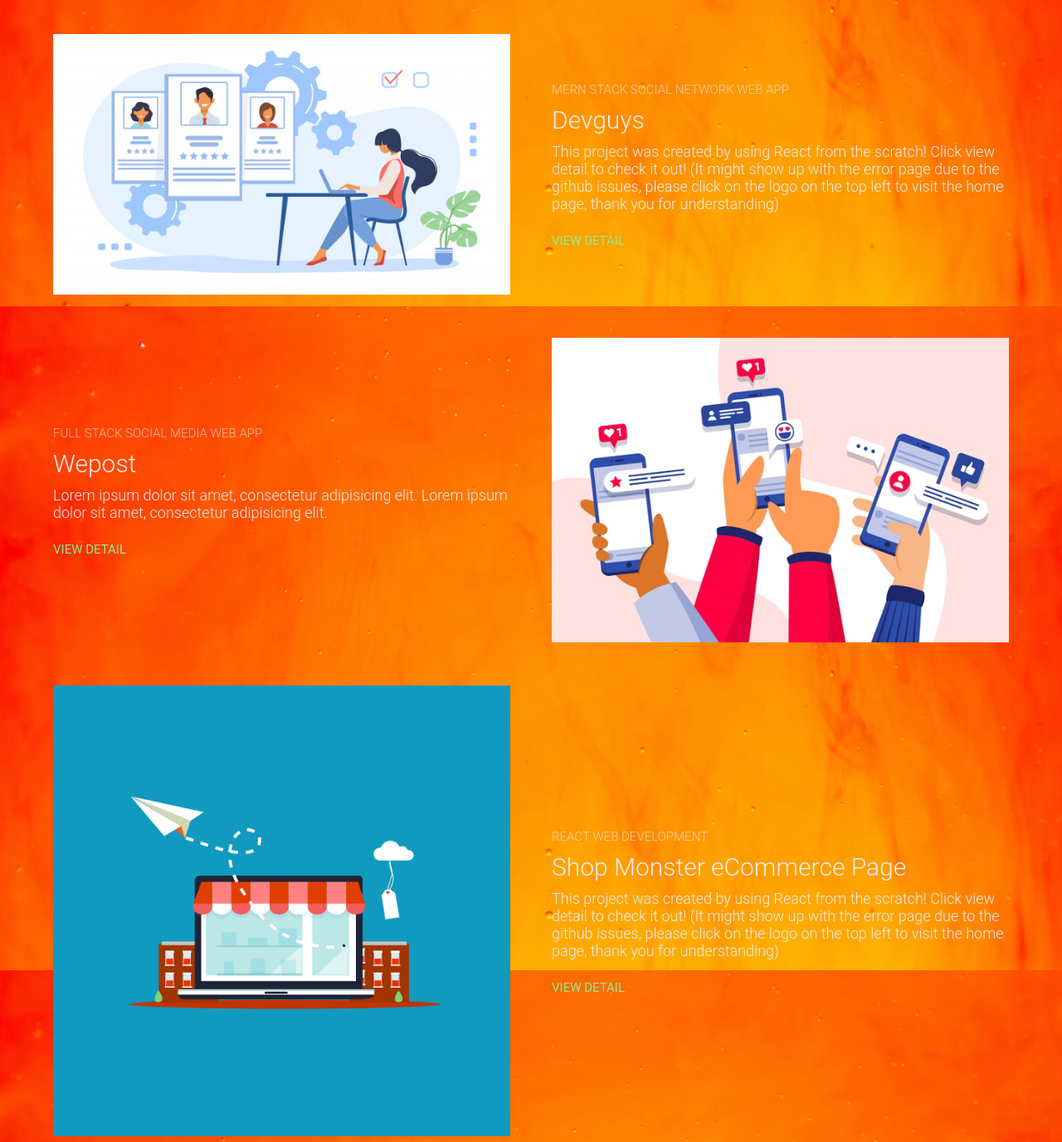
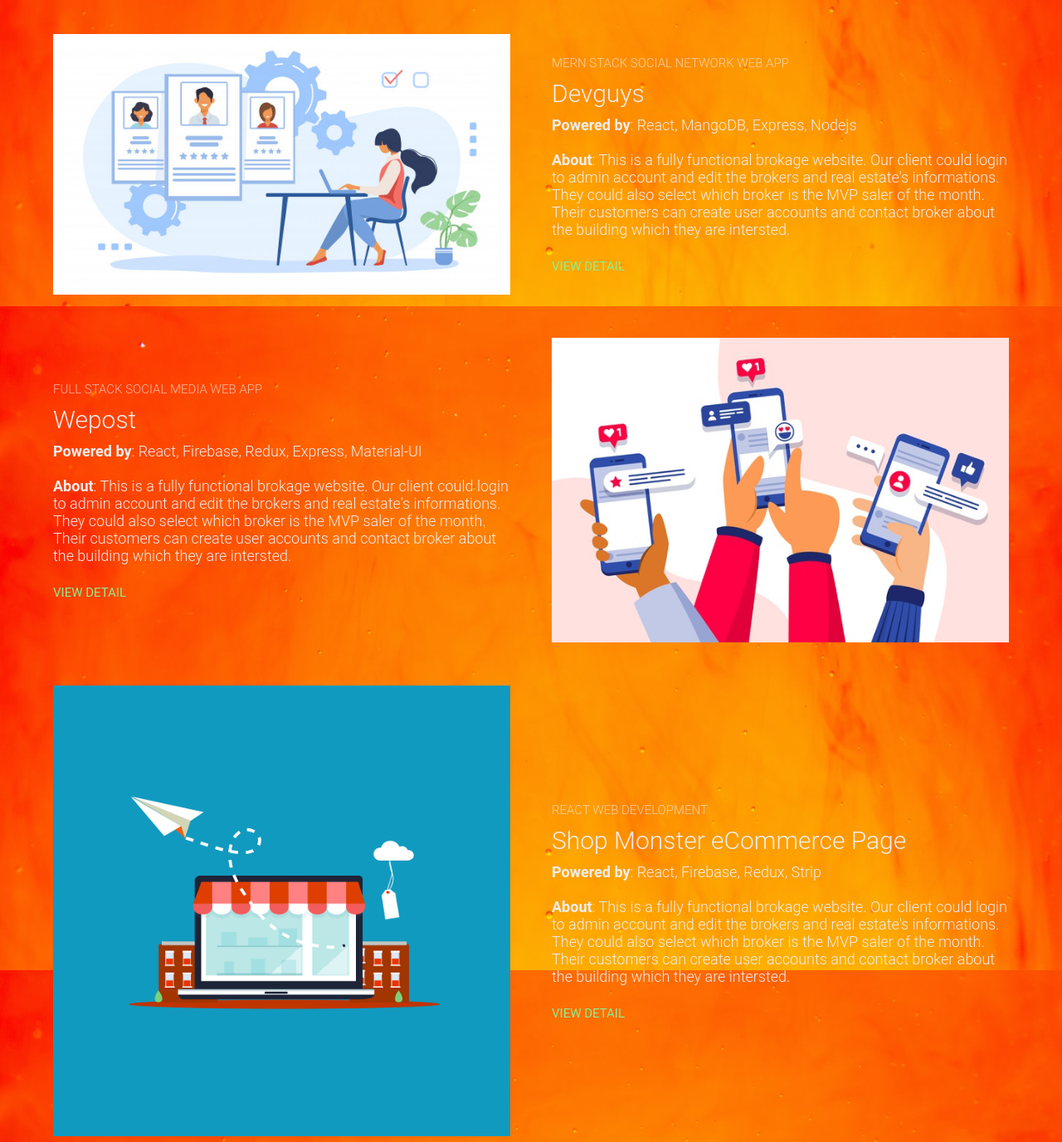
Before and after one commit to Nadir817/Portfolio, a plain HTML site: page index.html in a window 1280 px wide. Shown: the part 2831-4207 px from the top of the page at 83% size. Drawn offline with nearby package versions, Linux system fonts and the light colour scheme.

Commit message:
prject desc

```diff
--- a/index.html
+++ b/index.html
@@ -237,10 +237,13 @@
             <h6>MERN Stack Social Network Web App</h6>
             <h1>Devguys</h1>
             <p>
-              This project was created by using React from the scratch! Click
-              view detail to check it out! (It might show up with the error page
-              due to the github issues, please click on the logo on the top left
-              to visit the home page, thank you for understanding)
+              <strong>Powered by</strong>: React, MangoDB, Express, Nodejs<br />
+              <br /><strong>About</strong>: This is a fully functional brokage
+              website. Our client could login to admin account and edit the
+              brokers and real estate's informations. They could also select
+              which broker is the MVP saler of the month. Their customers can
+              create user accounts and contact broker about the building which
+              they are intersted.
             </p>
             <a
               href="https://devguysconnect.herokuapp.com/"
@@ -259,8 +262,14 @@
             <h6>Full Stack Social Media Web App</h6>
             <h1>Wepost</h1>
             <p>
-              Lorem ipsum dolor sit amet, consectetur adipisicing elit. Lorem
-              ipsum dolor sit amet, consectetur adipisicing elit.
+              <strong>Powered by</strong>: React, Firebase, Redux, Express,
+              Material-UI<br />
+              <br /><strong>About</strong>: This is a fully functional brokage
+              website. Our client could login to admin account and edit the
+              brokers and real estate's informations. They could also select
+              which broker is the MVP saler of the month. Their customers can
+              create user accounts and contact broker about the building which
+              they are intersted.
             </p>
             <a
               href="https://realestatewebpage.herokuapp.com/"
@@ -293,10 +302,13 @@
             <h6>React Web Development</h6>
             <h1>Shop Monster eCommerce Page</h1>
             <p>
-              This project was created by using React from the scratch! Click
-              view detail to check it out! (It might show up with the error page
-              due to the github issues, please click on the logo on the top left
-              to visit the home page, thank you for understanding)
+              <strong>Powered by</strong>: React, Firebase, Redux, Strip<br />
+              <br /><strong>About</strong>: This is a fully functional brokage
+              website. Our client could login to admin account and edit the
+              brokers and real estate's informations. They could also select
+              which broker is the MVP saler of the month. Their customers can
+              create user accounts and contact broker about the building which
+              they are intersted.
             </p>
             <a
               href="https://monster-live.herokuapp.com/"
```
